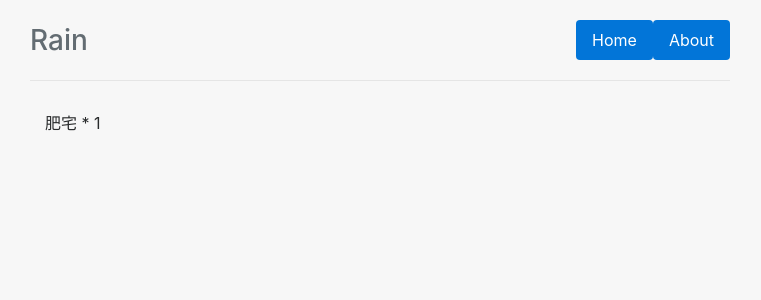
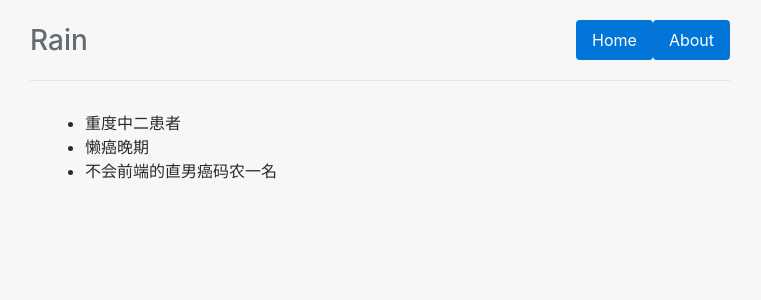
Before and after one commit to YCchou/mysite, a Django app: template blog/templates/blog/about.html in a window 1280 px wide. Shown: the top 300 px of the page, without its empty margins (260-1021 px from the left). Run offline with Django 3.2, Linux system fonts and the light colour scheme; the template is opened without the code that fills it, so the values that code supplies are empty; parts of the project's set-up code (start-up, migrations or seed data) failed here and were passed over; some libraries are stand-ins or nearby versions.

Commit message:
update aboutme

```diff
--- a/blog/templates/blog/about.html
+++ b/blog/templates/blog/about.html
@@ -3,10 +3,33 @@
 {% block title %}{{ "关于我" }}{% endblock %}
 
 {% block content %}
-<div class="container">
+    <div class="container">
+        <ul>
+            <li>重度中二患者</li>
+            <li>懒癌晚期</li>
+            <li>不会前端的直男癌码农一名</li>
+        </ul>
+    </div>
 
-    肥宅 * 1
+<div id="disqus_thread"></div>
+<script>
 
-</div>
+  /**
+  *  RECOMMENDED CONFIGURATION VARIABLES: EDIT AND UNCOMMENT THE SECTION BELOW TO INSERT DYNAMIC VALUES FROM YOUR PLATFORM OR CMS.
+  *  LEARN WHY DEFINING THESE VARIABLES IS IMPORTANT: https://disqus.com/admin/universalcode/#configuration-variables */
+  /*
+  var disqus_config = function () {
+  this.page.url = "{{ post.get_absolute_url }}";
+  this.page.identifier = "{ post.get_absolute_url }}"; // Replace PAGE_IDENTIFIER with your page's unique identifier variable
+  };
+  */
+  (function() { // DON'T EDIT BELOW THIS LINE
+  var d = document, s = d.createElement('script');
+  s.src = '//oooooio.disqus.com/embed.js';
+  s.setAttribute('data-timestamp', +new Date());
+  (d.head || d.body).appendChild(s);
+  })();
+</script>
+<noscript>Please enable JavaScript to view the <a href="https://disqus.com/?ref_noscript">comments powered by Disqus.</a></noscript>
 
 {% endblock %}
```
